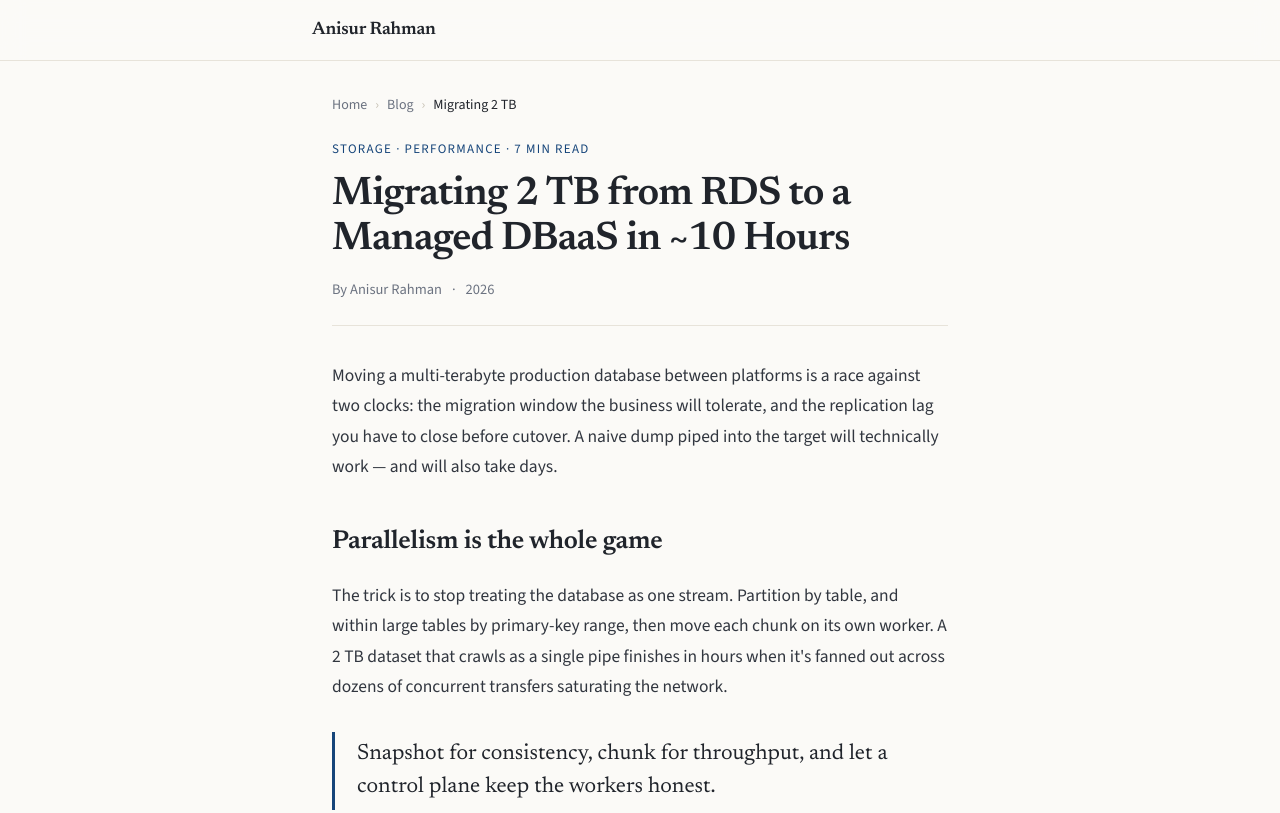
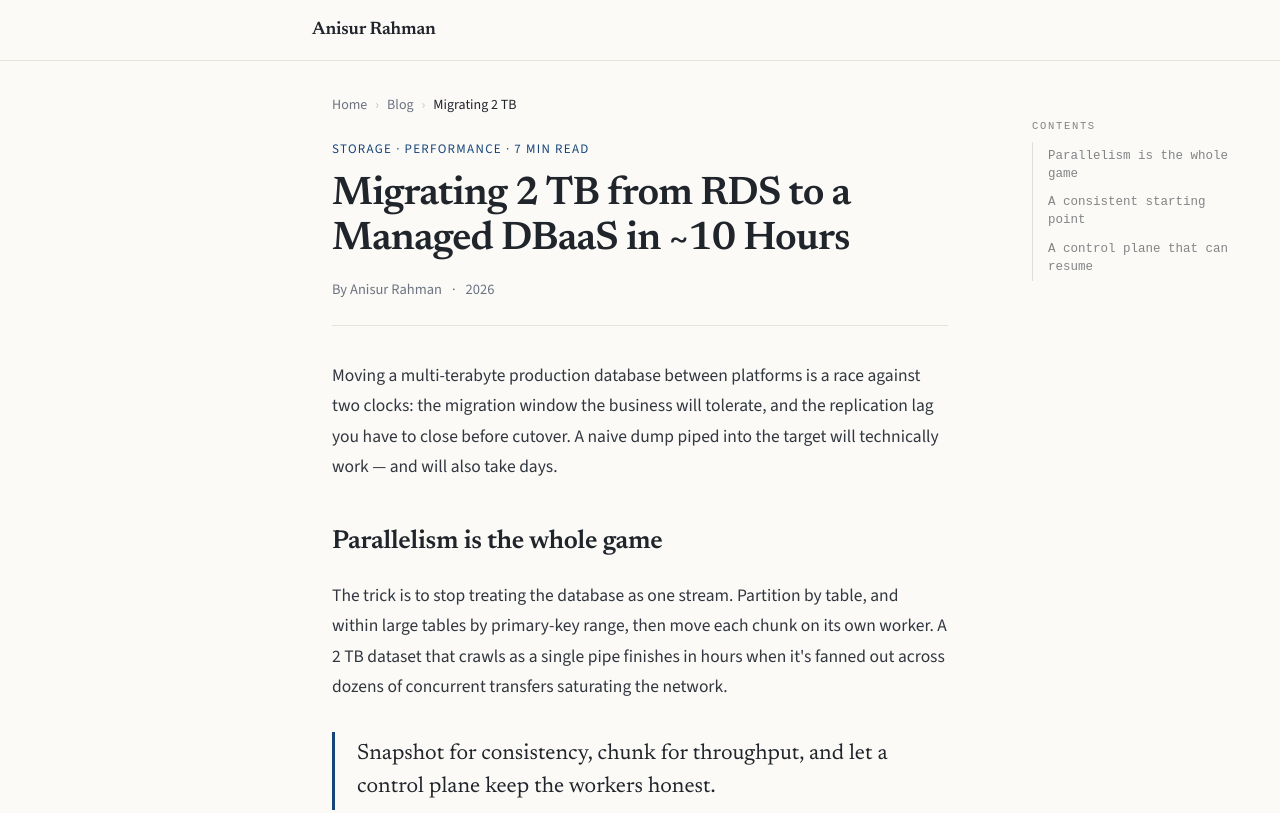
Before and after one commit to anisurrahman75/anisurrahman75.github.io, a plain HTML site: page academic-blog/db-migration-at-scale.html in a window 1280 px wide. Shown: the top 813 px of the page. Drawn offline with nearby package versions, Linux system fonts and the light colour scheme.

Commit message:
Add table of contents with reading position to blog posts
assets/js/toc.js builds a fixed right-hand Contents panel from each
post's h2 headings, highlights the section currently in view, and
draws a top reading-progress bar. Adapts to each blog's accent color,
hides below 1280px, and is included in the publish-post.py template
so future Markdown posts get it automatically.

Co-Authored-By: Claude Fable 5 <noreply@anthropic.com>

```diff
--- /dev/null
+++ b/assets/js/toc.js
@@ -0,0 +1,108 @@
+// Table of contents + reading position for blog posts.
+// Builds a fixed right-hand "Contents" panel from the article's h2 headings,
+// highlights the section currently being read, and draws a thin reading
+// progress bar along the top. Injected outside the app root, so it works
+// with the client-side-rendered pages. No dependencies.
+(function () {
+  "use strict";
+
+  function slugify(text) {
+    return text.toLowerCase().replace(/[^a-z0-9]+/g, "-").replace(/^-+|-+$/g, "") || "section";
+  }
+
+  function accent() {
+    var root = document.querySelector("[style*='--accent']");
+    if (root) {
+      var m = /--accent\s*:\s*([^;"]+)/.exec(root.getAttribute("style") || "");
+      if (m) return m[1].trim();
+    }
+    return "#46c8c0";
+  }
+
+  function init() {
+    var article = document.querySelector("article");
+    if (!article) return false;
+    var headings = Array.prototype.slice.call(article.querySelectorAll("h2"));
+    if (headings.length < 2) return false;           // no catalogue for single-section posts
+    if (document.getElementById("toc-panel")) return true;
+
+    var ac = accent();
+
+    // --- ids on headings, offset for the sticky header
+    var seen = {};
+    headings.forEach(function (h) {
+      if (!h.id) {
+        var id = slugify(h.textContent);
+        while (seen[id] || document.getElementById(id)) id += "-2";
+        seen[id] = true;
+        h.id = id;
+      }
+      h.style.scrollMarginTop = "92px";
+    });
+
+    // --- styles
+    var style = document.createElement("style");
+    style.textContent =
+      "#toc-progress{position:fixed;top:0;left:0;height:3px;width:0;z-index:200;background:" + ac + ";transition:width .1s linear;}" +
+      "#toc-panel{position:fixed;top:120px;left:calc(50% + 392px);width:212px;z-index:60;font-family:'IBM Plex Mono',ui-monospace,monospace;}" +
+      "#toc-panel .toc-title{font-size:10.5px;letter-spacing:0.16em;text-transform:uppercase;opacity:0.55;margin:0 0 10px;}" +
+      "#toc-panel ol{list-style:none;margin:0;padding:0;border-left:1px solid rgba(128,140,155,0.25);}" +
+      "#toc-panel a{display:block;font-size:12.5px;line-height:1.45;padding:5px 0 5px 14px;margin-left:-1px;color:inherit;opacity:0.55;text-decoration:none;border-left:2px solid transparent;transition:opacity .15s,border-color .15s;}" +
+      "#toc-panel a:hover{opacity:0.9;}" +
+      "#toc-panel a.toc-active{opacity:1;border-left-color:" + ac + ";color:" + ac + ";}" +
+      "@media (max-width:1279px){#toc-panel{display:none;}}";
+    document.body.appendChild(style);
+
+    // --- progress bar
+    var bar = document.createElement("div");
+    bar.id = "toc-progress";
+    document.body.appendChild(bar);
+
+    // --- panel
+    var panel = document.createElement("nav");
+    panel.id = "toc-panel";
+    panel.setAttribute("aria-label", "Table of contents");
+    var title = document.createElement("p");
+    title.className = "toc-title";
+    title.textContent = "Contents";
+    panel.appendChild(title);
+    var list = document.createElement("ol");
+    var links = headings.map(function (h) {
+      var li = document.createElement("li");
+      var a = document.createElement("a");
+      a.href = "#" + h.id;
+      a.textContent = h.textContent;
+      li.appendChild(a);
+      list.appendChild(li);
+      return a;
+    });
+    panel.appendChild(list);
+    document.body.appendChild(panel);
+
+    // --- reading position
+    function update() {
+      var doc = document.documentElement;
+      var max = doc.scrollHeight - window.innerHeight;
+      bar.style.width = (max > 0 ? Math.min(100, (window.scrollY / max) * 100) : 0) + "%";
+
+      var current = -1;
+      for (var i = 0; i < headings.length; i++) {
+        if (headings[i].getBoundingClientRect().top <= 140) current = i;
+        else break;
+      }
+      links.forEach(function (a, i) {
+        a.classList.toggle("toc-active", i === current);
+      });
+    }
+    window.addEventListener("scroll", update, { passive: true });
+    window.addEventListener("resize", update);
+    update();
+    return true;
+  }
+
+  // The page body is rendered client-side; poll briefly until the article exists.
+  var tries = 0;
+  var timer = setInterval(function () {
+    if (init() || ++tries > 120) clearInterval(timer);
+  }, 100);
+})();
```
Also changed, not shown: academic-blog/db-migration-at-scale.html (+1 -0 lines), academic-blog/sharded-backups.html (+1 -0 lines), academic-blog/wal-archival-pitr.html (+1 -0 lines), blog/db-migration-at-scale.html (+1 -0 lines), blog/sharded-backups.html (+1 -0 lines), blog/topolvm-volume-snapshots.html (+1 -0 lines), blog/wal-archival-pitr.html (+1 -0 lines), 1 other file.
